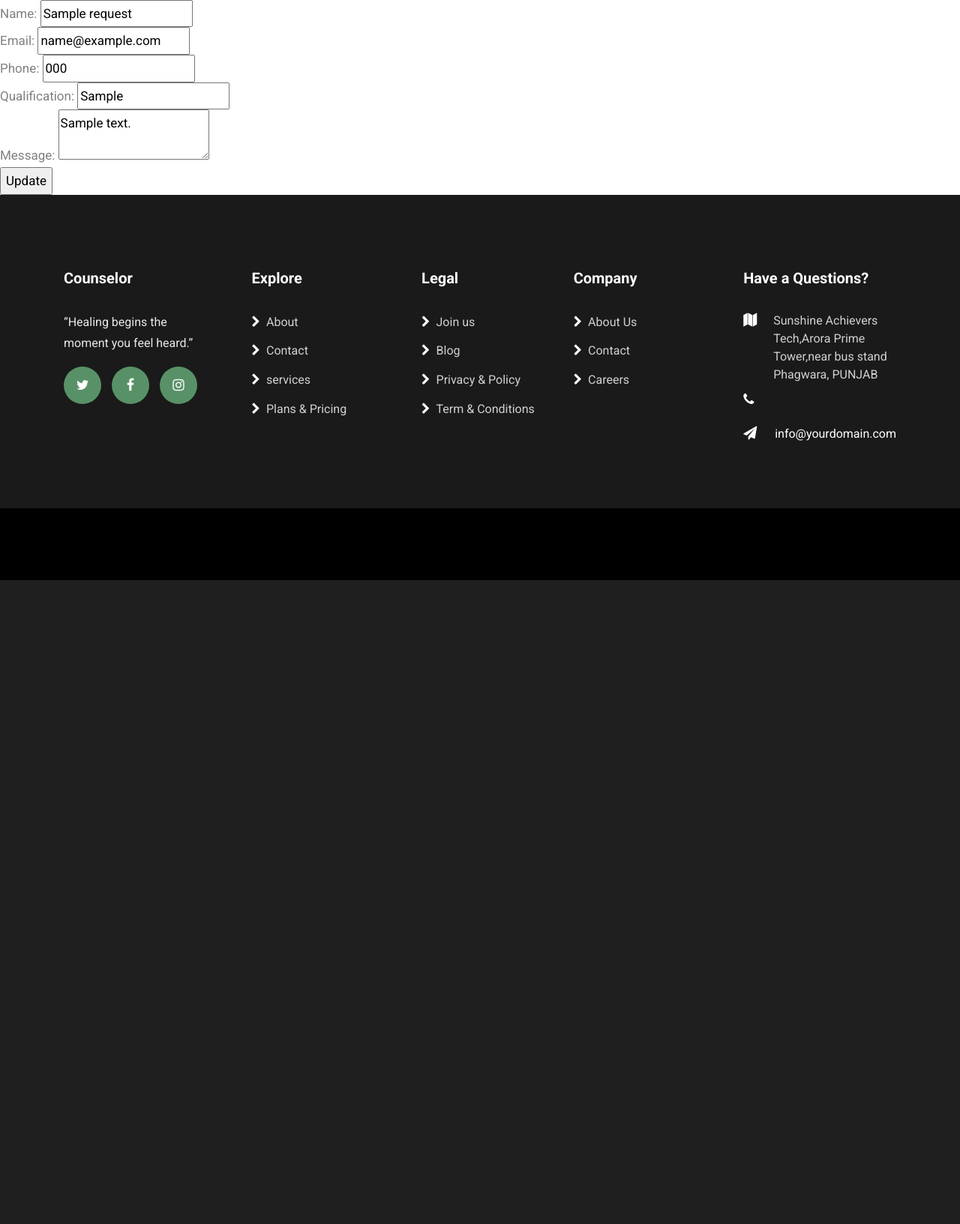
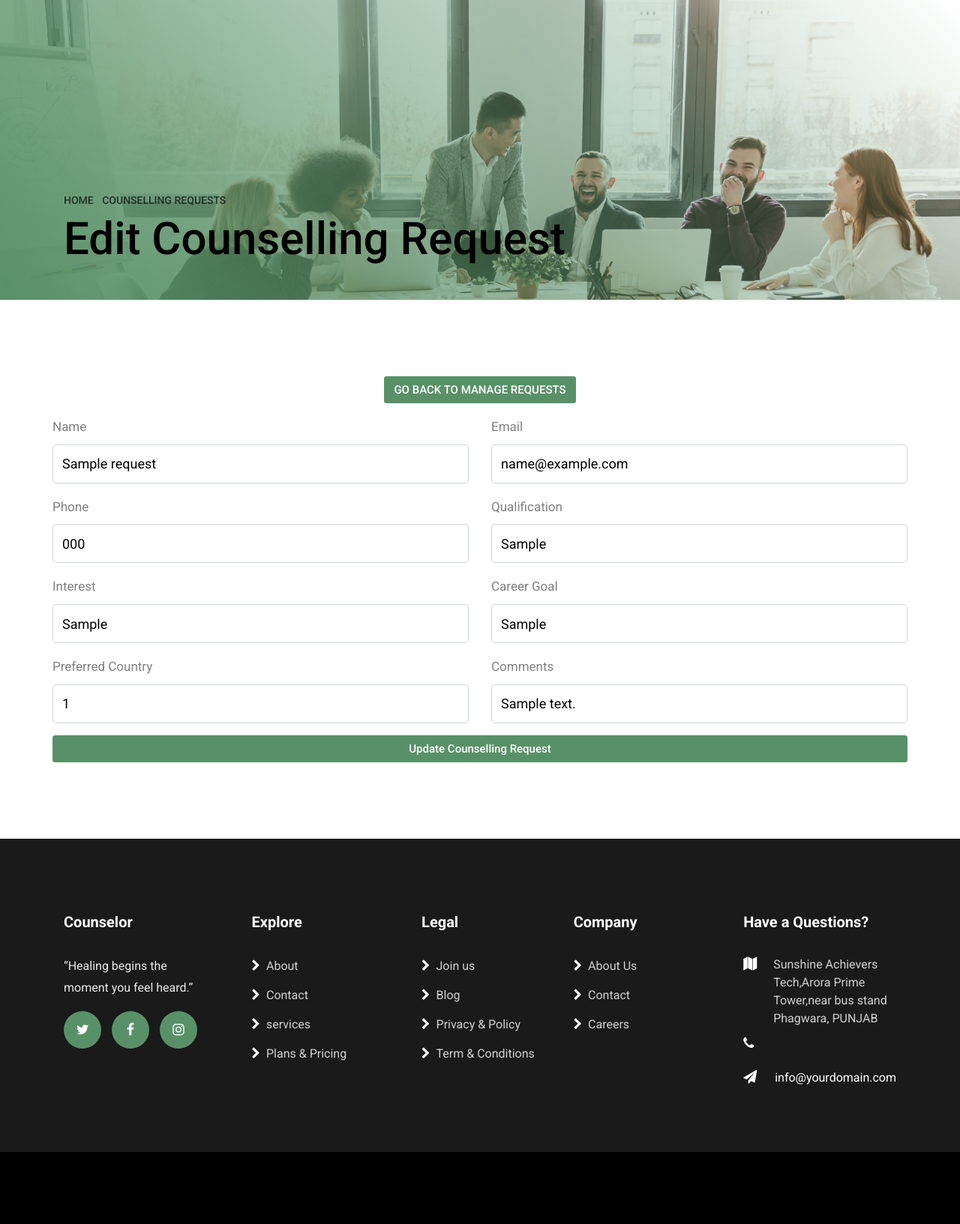
Before and after one commit to simrankailey/counseller_project1, a PHP site: page /conreq_edit.php?id=1 in a window 1280 px wide. Shown: the part 116-1749 px from the top of the page at 75% size. Before the commit the page ends 890 px from the top, so only its background shows below. Run offline with PHP 8.4, Linux system fonts and the light colour scheme; tables that the repository leaves empty or names only in its code hold one stand-in row (values such as "Sample post"); some libraries are stand-ins or nearby versions.

Commit message:
conreq_edit.php ,conreq_update.php
i have done changes in edit and update but cannot working

```diff
--- a/conreq_edit.php
+++ b/conreq_edit.php
@@ -1,53 +1,133 @@
+<!-- include header file here -->
 <?php
-include('header.php');
+include("header.php");
 include("config.php");
+?>
 
+<section class="hero-wrap hero-wrap-2" style="background-image: url('../asset/images/bg_2.jpg');" data-stellar-background-ratio="0.5">
+  <div class="overlay"></div>
+  <div class="container">
+    <div class="row no-gutters slider-text align-items-end">
+      <div class="col-md-9 ftco-animate pb-5">
+        <p class="breadcrumbs mb-2">
+          <span class="mr-2"><a href="./index.php">Home <i class="ion-ios-arrow-forward"></i></a></span>
+          <span>Counselling Requests <i class="ion-ios-arrow-forward"></i></span>
+        </p>
+        <h1 class="mb-0 bread">Edit Counselling Request</h1>
+      </div>
+    </div>
+  </div>
+</section>
+
+<section class="ftco-section">
+  <div class="container">
+
+    <?php
+    // Check if ID is set
+   // Check if ID is set
 if (isset($_GET['id'])) {
   $id = $_GET['id'];
-
-    // Fetch record from DB
-    $sql = "SELECT * FROM counselling_requests WHERE id = '$id'";
+  // Fetch the record by ID
+  $sql = "SELECT * FROM counselling_requests WHERE id = $id";
   $result = mysqli_query($conn, $sql);
-
-    if ($result && mysqli_num_rows($result) > 0) {
+  if (mysqli_num_rows($result) > 0) {
     $row = mysqli_fetch_assoc($result);
   } else {
-        die("Record not found!");
+    echo "Record not found!";
+    exit;
   }
-} else {
-    die("Invalid Request!");
 }
-?>
 
-<form method="POST" action="">
-    Name: <input type="text" name="name" value="<?php echo $row['name']; ?>"><br>
-    Email: <input type="email" name="email" value="<?php echo $row['email']; ?>"><br>
-    Phone: <input type="text" name="phone" value="<?php echo $row['phone']; ?>"><br>
-    Qualification: <input type="text" name="qualification" value="<?php echo $row['qualification']; ?>"><br>
-    Message: <textarea name="message"><?php echo $row['message']; ?></textarea><br>
-    <input type="submit" name="update" value="Update">
-</form>
-
-<?php
-// Update record when form is submitted
+    // Update record
     if (isset($_POST['update'])) {
       $name = $_POST['name'];
       $email = $_POST['email'];
       $phone = $_POST['phone'];
       $qualification = $_POST['qualification'];
-    $message = $_POST['message'];
+      $interest = $_POST['interest'];
+      $career_goal = $_POST['career_goal'];
+      $preferred_country = $_POST['preferred_country'];
+      $comments = $_POST['comments'];
 
-    $sql = "UPDATE counselling_requests SET name='$name', email='$email', phone='$phone', qualification='$qualification', message='$message' WHERE id='$id'";
-    if (mysqli_query($conn, $sql)) {
-        header("Location: conreq_view.php?msg=Record Updated Successfully");
-        exit();
+      $update = "UPDATE counselling_requests SET
+          name='$name',
+          email='$email',
+          phone='$phone',
+          qualification='$qualification',
+          interest='$interest',
+          career_goal='$career_goal',
+          preferred_country='$preferred_country',
+          comments='$comments'
+          WHERE id=$id";
+
+      if (mysqli_query($conn, $update)) {
+        echo "<script>alert('Record updated successfully!'); window.location='conreq_update.php';</script>";
+        exit;
       } else {
-        echo "Error updating record: " . mysqli_error($conn);
+        echo "<div class='alert alert-danger'>Error updating record: " . mysqli_error($conn) . "</div>";
       }
     }
     ?>
-<?php
 
-include('footer.php')
+    <div class="row justify-content-center">
+      <a href="conreq_update.php">
+        <button type="button" class="btn btn-primary col-md-12 mb-3">GO BACK TO MANAGE REQUESTS</button>
+      </a>
+    </div>
 
-?>
+    <div class="row">
+      <form class="w-100" method="post" action="conreq_update.php" enctype="multipart/form-data">
+
+        <div class="row justify-content-center">
+          <div class="form-group col-md-6">
+            <label>Name</label>
+            <input type="text" name="name" value="<?php echo $row['name']; ?>" class="form-control">
+          </div>
+          <div class="form-group col-md-6">
+            <label>Email</label>
+            <input type="email" name="email" value="<?php echo $row['email']; ?>" class="form-control">
+          </div>
+        </div>
+
+        <div class="row justify-content-center">
+          <div class="form-group col-md-6">
+            <label>Phone</label>
+            <input type="text" name="phone" value="<?php echo $row['phone']; ?>" class="form-control">
+          </div>
+          <div class="form-group col-md-6">
+            <label>Qualification</label>
+            <input type="text" name="qualification" value="<?php echo $row['qualification']; ?>" class="form-control">
+          </div>
+        </div>
+
+        <div class="row justify-content-center">
+          <div class="form-group col-md-6">
+            <label>Interest</label>
+            <input type="text" name="interest" value="<?php echo $row['interest']; ?>" class="form-control">
+          </div>
+          <div class="form-group col-md-6">
+            <label>Career Goal</label>
+            <input type="text" name="career_goal" value="<?php echo $row['career_goal']; ?>" class="form-control">
+          </div>
+        </div>
+
+        <div class="row justify-content-center">
+          <div class="form-group col-md-6">
+            <label>Preferred Country</label>
+            <input type="text" name="preferred_country" value="<?php echo $row['preferred_country']; ?>" class="form-control">
+          </div>
+          <div class="form-group col-md-6">
+            <label>Comments</label>
+            <input type="text" name="comments" value="<?php echo $row['comments']; ?>" class="form-control">
+          </div>
+        </div>
+
+        <button type="submit" name="update" class="btn btn-primary col-md-12">Update Counselling Request</button>
+      </form>
+    </div>
+  </div>
+</section>
+
+
+<?php include("footer.php"); ?>
+<!-- footer end -->
```
Also changed, not shown: conreq_update.php (+15 -2 lines). Lines whose indentation alone changed are shown as unchanged.
